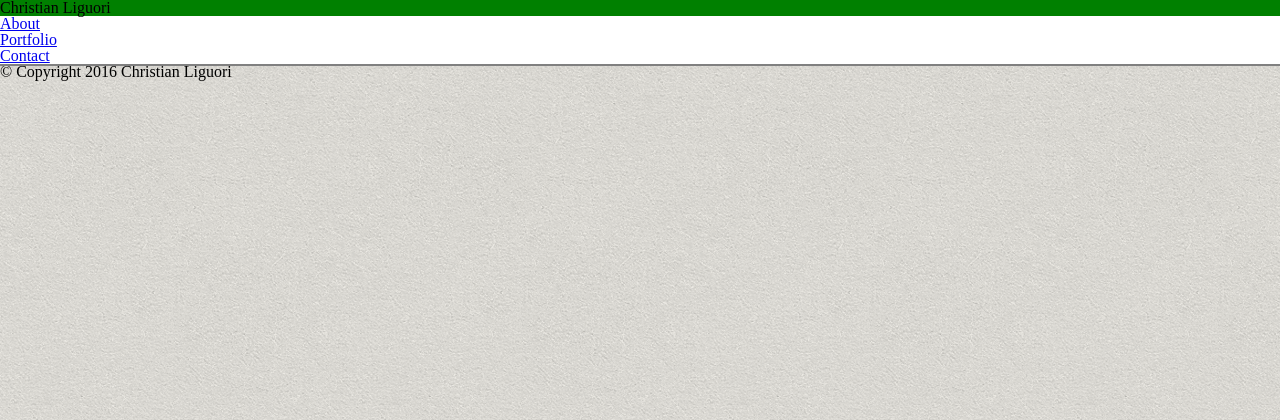
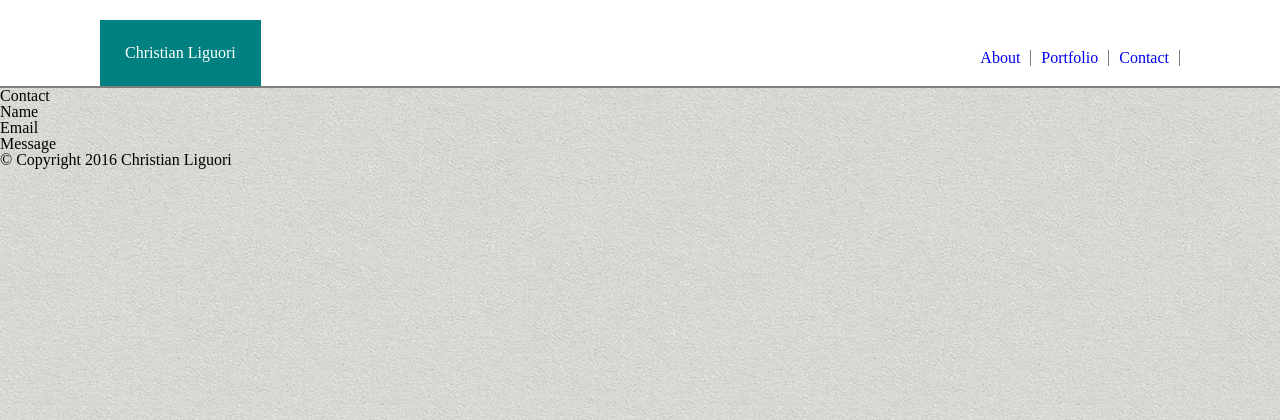
Before and after one commit to cl2112/Basic-Portfolio, a PHP site: page /contact.html in a window 1280 px wide. Shown: the top 420 px of the page. Run offline with PHP 8.4, Linux system fonts and the light colour scheme.

Commit message:
finished the header section

```diff
--- a/assets/css/style.css
+++ b/assets/css/style.css
@@ -1,21 +1,33 @@
 body {
 	background-image: url("../images/sandpaper.png");
 }
-.navbar {
-	position: fixed;
-	top: 0%;
-	width: 100%;
+header {
 	background-color: white;
 	border-bottom-style: solid;
+	border-bottom-width: 2px;
 	border-bottom-color: grey;
-	border-bottom-width: 2px;
-	margin-bottom: 20px;
+	overflow: auto;
+	width: 100%;
 }
-.navbar h1 {
-	background-color: green;
+header h1 {
+	background-color: teal;
+	padding: 25px;
+	margin: 20px 0 0 100px;
+	display: inline-block;
+	color: white;
 }
-.navbar ul {
-	list-style-type: none;
-	margin: 0;
-	padding: 0;
+header ul {
+	float: right;
+	margin: 50px 100px 0;
 }
+header li {
+	float: left;
+	border-right: 1px solid grey;
+}
+header li a {
+	display: inline-block;
+	background-color: white;
+	padding: 0 10px;
+	text-align: center;
+	text-decoration: none;
+}
```
